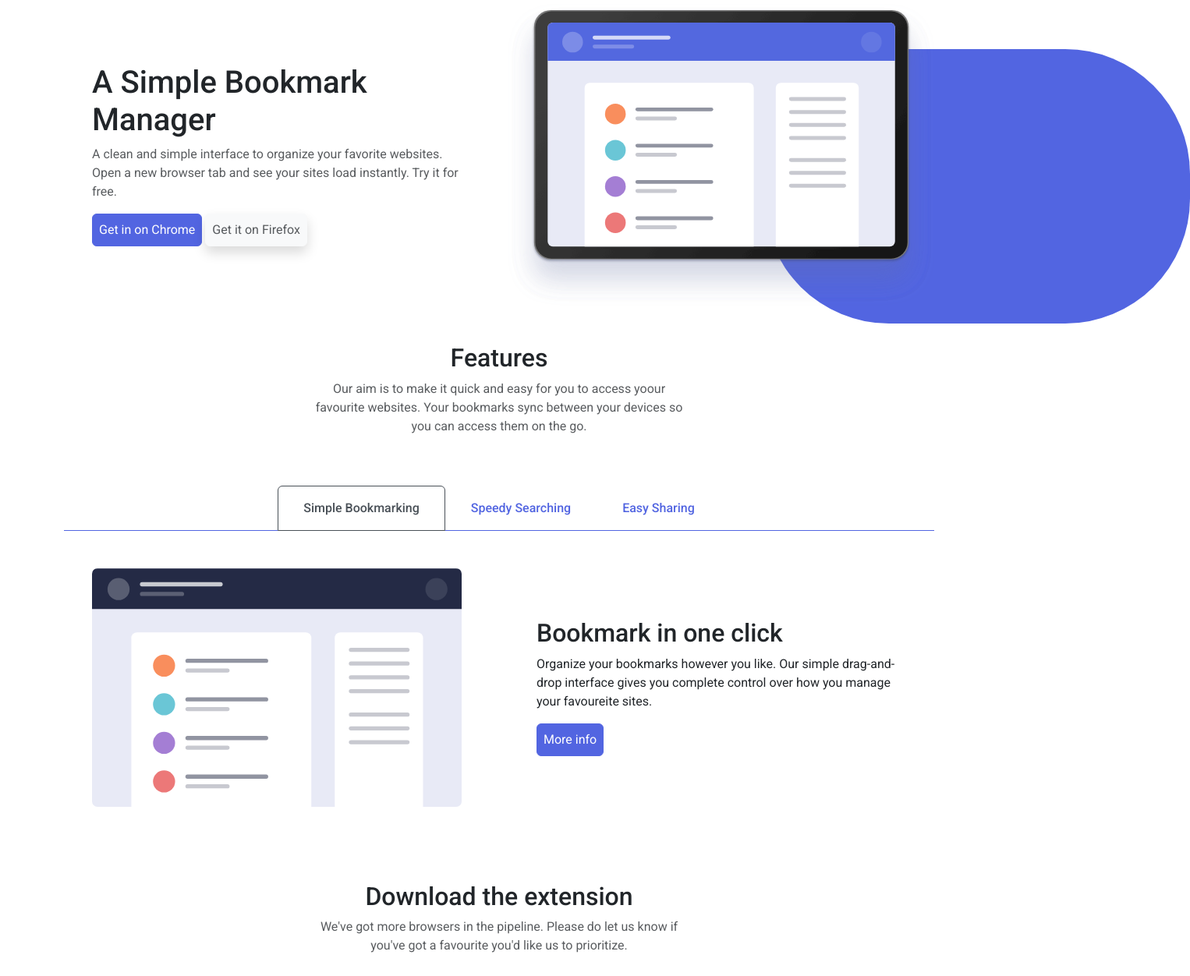
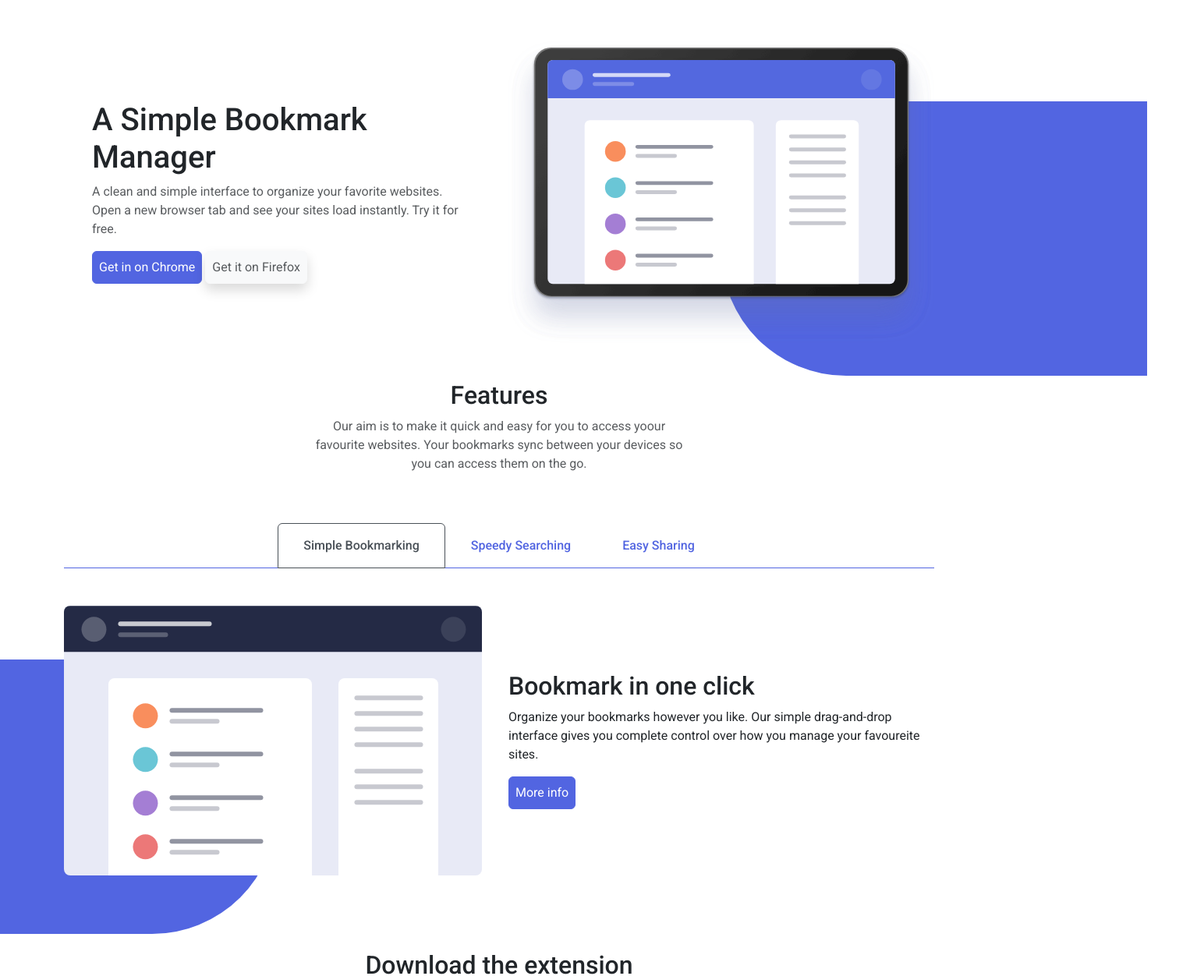
Before and after one commit to Juditsatu/sprint-2, a website: page index.html in a window 1280 px wide. Shown: the part 67-1319 px from the top of the page at 78% size, 1526 px wide, since content can reach past the window. Drawn offline with nearby package versions, Linux system fonts and the light colour scheme.

Commit message:
Ajusted media-query

```diff
--- a/index.html
+++ b/index.html
@@ -18,7 +18,7 @@
   <!-- NAV -->
   <nav class="navbar navbar-expand-lg navbar-light">
 
-    <div class="container">
+    <div class="container pb-5">
       <!-- LOGO -->
       <a class="navbar-brand" href="#"><img src="./images/logo-bookmark.svg"></a>
       <!-- menu responsive -->
@@ -33,7 +33,7 @@
             <li class="nav-item"><a href="#" class="nav-link px-2 link-dark">PRICING</a></li>
             <li class="nav-item"><a href="#" class="nav-link px-2 link-dark">CONTACT</a></li>
           </ul>
-          <button type="button" class="btn btn-secondary text-white ">
+          <button type="button" class="btn btn-secondary text-white">
               Login
           </button>
         </div>
@@ -57,7 +57,7 @@
       <!-- column 2 image -->
       <div class="col-12 col-md-6">
         <div class="position-relative">
-          <div class="position-absolute top-15 start-60" id="blue-background"> </div>
+          <div class="position-absolute top-20 start-50" id="blue-background-right"> </div>
           <img class="img-fluid position-relative" src="./images/illustration-hero.svg">
         </div>
       </div>
@@ -74,7 +74,7 @@
 
     <!-- TABS -->
     <div class="row">
-      <div class="col-12">
+      <div class="col-12 pb-5">
         <ul class="nav nav-tabs justify-content-center flex-column flex-sm-row text-center" id="myTab">
           <li class="nav-item"><a class="nav-link active" href="#bookmarking" data-toggle="tab">Simple Bookmarking</a>
           </li>
@@ -85,11 +85,14 @@
           <div class="tab-pane active" id="bookmarking">
             <!-- column 1 image -->
             <div class="row align-items-center">
-              <div class="col-12 col-md-6 p-5">
-                <img class="img-fluid" src="./images/illustration-features-tab-1.svg">
+              <div class="col-12 col-md-6 pt-5">
+                <div class="position-relative">
+                  <div class="position-absolute top-20 end-50" id="blue-background-left"> </div>
+                  <img class="img-fluid position-relative" src="./images/illustration-features-tab-1.svg">
+                </div>
               </div>
               <!-- column 2 text -->
-              <div class="col-12 col-md-6 p-5">
+              <div class="col-12 col-md-6 pt-5" id="bookmark">
                 <h2>Bookmark in one click</h2>
                 <p>Organize your bookmarks however you like. Our simple drag-and-drop interface gives you complete
                   control over how
--- a/sass/main.scss
+++ b/sass/main.scss
@@ -3,16 +3,24 @@ $font-family-sans-serif: 'Roboto', sans-serif;
 $primary:#5265E1;
 $secondary: #FA5959;
 
-#blue-background {
-    background-color: $primary;
-    width: 100%;
-    height: 22rem;
-    border-radius: 10rem;
+#blue-background-right {
+  background-color: $primary;
+  width: 100%;
+  height: 15rem;
+  border-radius: 0 0 7rem 7rem;
+}
+
+#blue-background-left {
+  background-color: $primary;
+  width: 100%;
+  height: 15rem;
+  border-radius: 0 0 7rem 7rem;
 }
 
 $position-values: (
   0: 0,
   15: 15%,
+  20: 20%,
   30: 30%,
   50: 50%,
   60: 60%,
@@ -37,5 +45,33 @@ $accordion-button-color: $primary;
 //Footer
 $input-focus-width: .5rem;
 
+
+
+@media (min-width: 992px) {
+  #blue-background-right {
+    height: 22rem;
+    border-radius: 0 0 0 10rem;
+  }
+
+  #blue-background-left {
+    height: 22rem;
+    border-radius: 0 0 10rem 0;
+  }
+
+  #bookmark {
+    text-align: left;
+  }
+
+}
+
+@media (max-width: 767.98px) {
+  #bookmark {
+    text-align: center;
+    margin-top: 2rem;
+  }
+}
+
+
+@import "../node_modules/bootstrap/scss/mixins/breakpoints";
 @import "../node_modules/bootstrap/scss/mixins";
 @import "../node_modules/bootstrap/scss/bootstrap";
```
Also changed, not shown: css/main.css, 1 other file.
